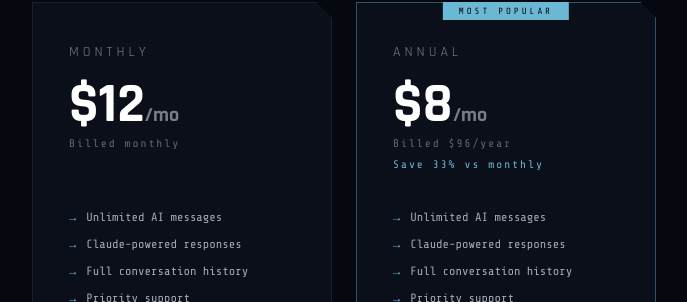
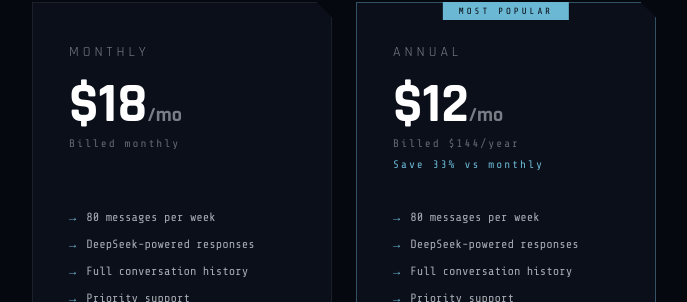
Before and after one commit to Vextarhq/vextar-app, a Next.js app: page /pricing in a window 1280 px wide. Shown: the part 248-550 px from the top of the page, without its empty margins (296-983 px from the left). Built offline with nearby package versions, Linux system fonts and the light colour scheme; no server answers.

Commit message:
Update page.js

```diff
--- a/app/pricing/page.js
+++ b/app/pricing/page.js
@@ -54,12 +54,12 @@
         <div className="plans">
           <div className="plan">
             <p className="plan-name">Monthly</p>
-            <div className="plan-price">$12<span>/mo</span></div>
+            <div className="plan-price">$18<span>/mo</span></div>
             <p className="plan-period">Billed monthly</p>
             <p className="plan-save"> </p>
             <ul className="plan-features">
-              <li>Unlimited AI messages</li>
-              <li>Claude-powered responses</li>
+              <li>80 messages per week</li>
+              <li>DeepSeek-powered responses</li>
               <li>Full conversation history</li>
               <li>Priority support</li>
             </ul>
@@ -70,12 +70,12 @@
 
           <div className="plan featured">
             <p className="plan-name">Annual</p>
-            <div className="plan-price">$8<span>/mo</span></div>
-            <p className="plan-period">Billed $96/year</p>
+            <div className="plan-price">$12<span>/mo</span></div>
+            <p className="plan-period">Billed $144/year</p>
             <p className="plan-save">Save 33% vs monthly</p>
             <ul className="plan-features">
-              <li>Unlimited AI messages</li>
-              <li>Claude-powered responses</li>
+              <li>80 messages per week</li>
+              <li>DeepSeek-powered responses</li>
               <li>Full conversation history</li>
               <li>Priority support</li>
             </ul>
```
